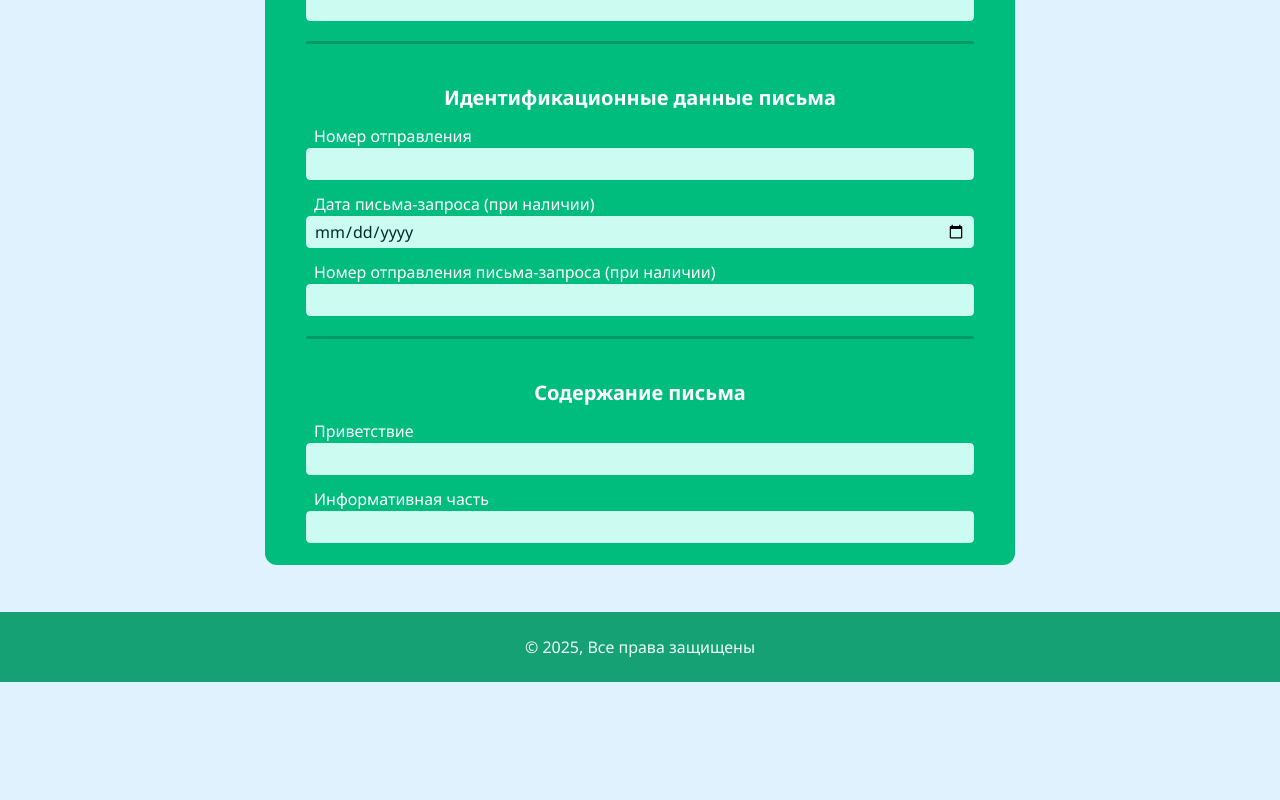
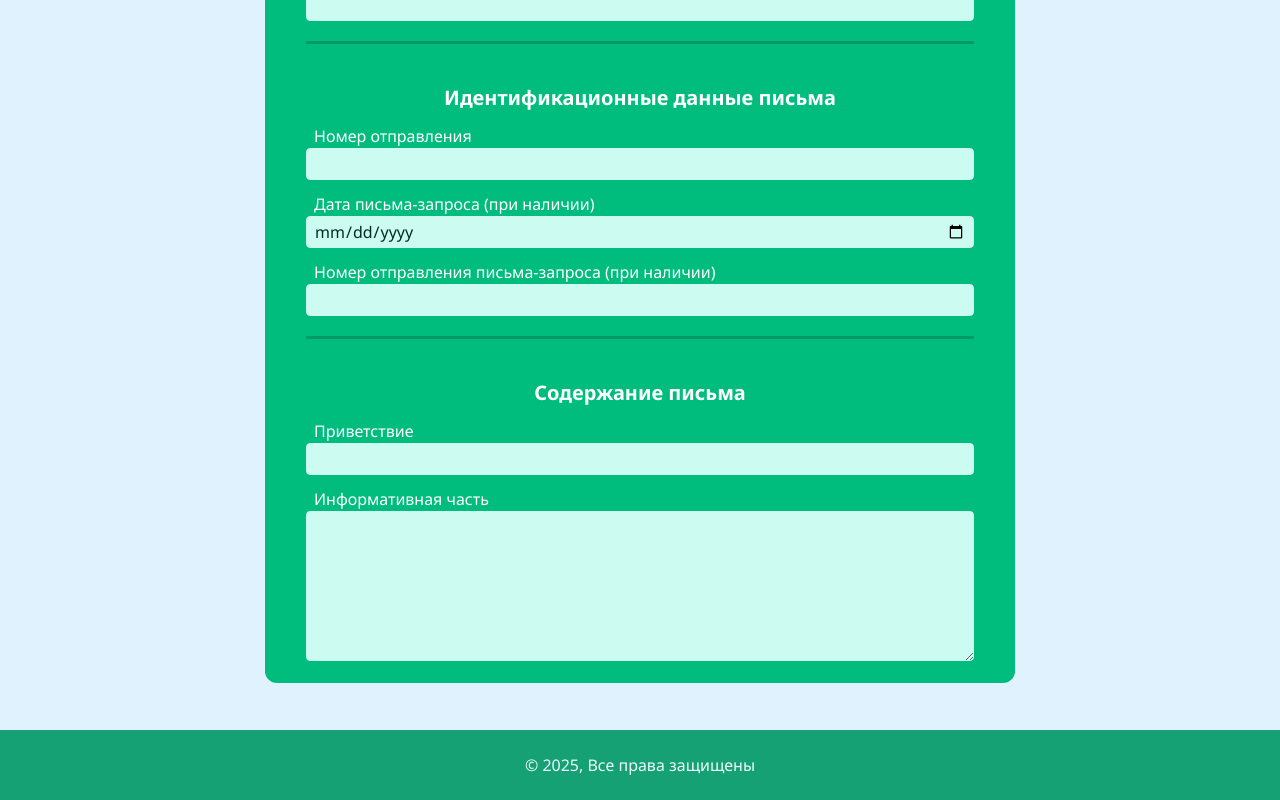
Before and after one commit to VladimirKashtanov/DocuLetter, a Next.js app: page / in a window 1280 px wide. Shown: the part 1234-2034 px from the top of the page. Before the commit the page ends 1916 px from the top, so only its background shows below. Built offline with nearby package versions, Linux system fonts and the light colour scheme.

Commit message:
Add TextArea component

```diff
--- a/src/entities/letter-content/ui/letter-content.tsx
+++ b/src/entities/letter-content/ui/letter-content.tsx
@@ -1,3 +1,4 @@
+import { TextArea } from '@/shared/text-area'
 import { TextBox } from '@/shared/text-box'
 import clsx from 'clsx'
 import { FC } from 'react'
@@ -16,7 +17,7 @@ export const LetterContent: FC<ILetterContent> = props => {
 			</h2>
 
 			<TextBox label='Приветствие' error='' />
-			<TextBox label='Информативная часть' error='' />
+			<TextArea label='Информативная часть' error='' />
 		</div>
 	)
 }
--- /dev/null
+++ b/src/shared/text-area/index.ts
@@ -0,0 +1 @@
+export { TextArea } from './ui/text-area'
--- /dev/null
+++ b/src/shared/text-area/ui/text-area.tsx
@@ -0,0 +1,42 @@
+import clsx from 'clsx'
+import React, { forwardRef, TextareaHTMLAttributes, useId } from 'react'
+
+interface ITextArea extends TextareaHTMLAttributes<HTMLTextAreaElement> {
+	readonly label?: string
+	readonly error?: string
+	readonly className?: string
+}
+
+export const Component = (
+	props: ITextArea,
+	ref: React.Ref<HTMLTextAreaElement>
+) => {
+	const { label, error, className, ...textAreaProps } = props
+
+	const id = useId()
+
+	return (
+		<div className={clsx('flex flex-col gap-0', className)}>
+			{label && (
+				<label htmlFor={id} className='text-md text-white px-2'>
+					{label}
+				</label>
+			)}
+
+			<textarea
+				{...textAreaProps}
+				id={id}
+				ref={ref}
+				className='rounded outline-1 outline-emerald-500 text-emerald-950 bg-teal-100 text-md py-1 px-2 min-h-[150px]'
+			/>
+
+			{error && (
+				<div className='text-sm font-bold text-red-500 px-2'>{error}</div>
+			)}
+		</div>
+	)
+}
+
+export const TextArea = forwardRef<HTMLTextAreaElement, ITextArea>(Component)
+TextArea.displayName = 'TextArea'
+export default TextArea
```
